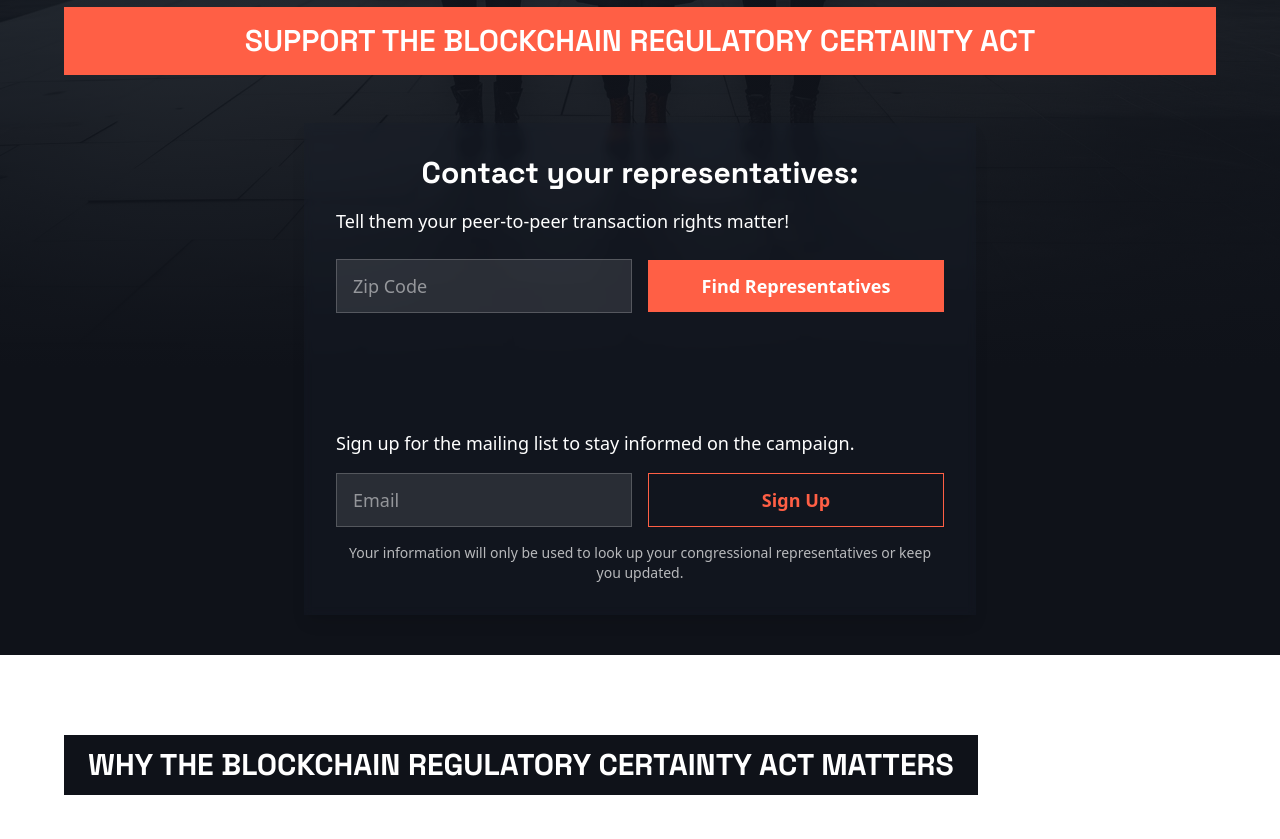
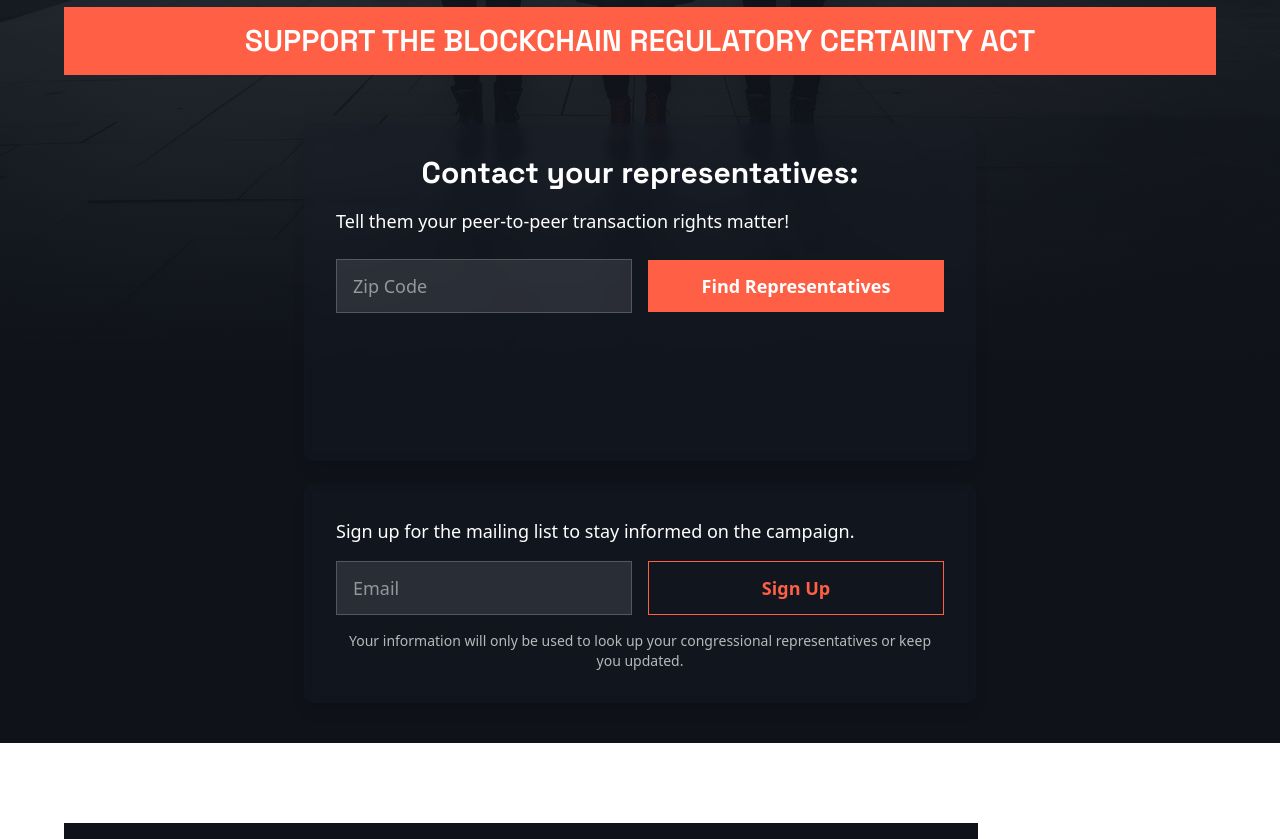
Before and after one commit to swedishfrenchpress/save-our-wallets, a Nuxt app: page / in a window 1280 px wide. Shown: the part 762-1601 px from the top of the page. Built offline with nearby package versions, Linux system fonts and the light colour scheme.

Commit message:
seperated email contact + rep form.

```diff
--- a/pages/index.vue
+++ b/pages/index.vue
@@ -125,10 +125,15 @@
               Support The Blockchain Regulatory Certainty Act
             </h2>
 
-            <!-- Zip Code Section -->
-            <div class="w-full max-w-2xl mx-auto mt-8 md:mt-16 relative z-10">
-              <div class="bg-navy-800/30 backdrop-blur-sm p-4 md:p-8 shadow-lg">
+            <!-- Forms Section -->
+            <div class="w-full max-w-2xl mx-auto mt-8 md:mt-16 relative z-10 space-y-6">
+              <!-- Representative Form Section -->
+              <div class="bg-navy-800/30 backdrop-blur-sm p-4 md:p-8 shadow-lg rounded-lg">
                 <RepForm />
+              </div>
+
+              <!-- Email Form Section -->
+              <div class="bg-navy-800/30 backdrop-blur-sm p-4 md:p-8 shadow-lg rounded-lg">
                 <EmailForm />
               </div>
             </div>
```
